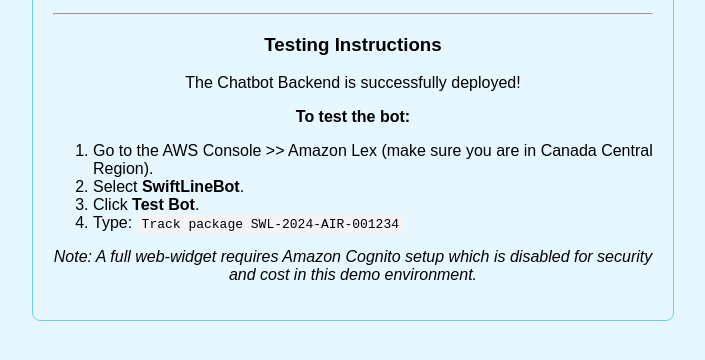
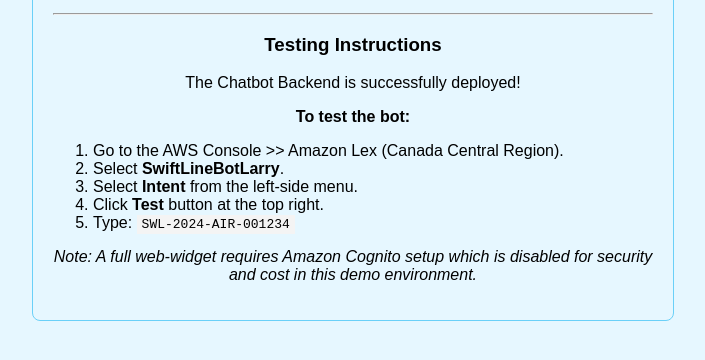
Before and after one commit to 2arry/swiftline_assessment, a plain HTML site: page frontend/index.html in a window 1280 px wide. Shown: the part 180-540 px from the top of the page, without its empty margins (287-992 px from the left). Drawn offline with Linux system fonts and the light colour scheme.

Commit message:
HTML Change

```diff
--- a/frontend/index.html
+++ b/frontend/index.html
@@ -19,10 +19,11 @@
         <p>The Chatbot Backend is successfully deployed!</p>
         <p><strong>To test the bot:</strong></p>
         <ol style="text-align: left;">
-            <li>Go to the AWS Console >> Amazon Lex (make sure you are in Canada Central Region).</li>
-            <li>Select <strong>SwiftLineBot</strong>.</li>
-            <li>Click <strong>Test Bot</strong>.</li>
-            <li>Type: <code>Track package SWL-2024-AIR-001234</code></li>
+            <li>Go to the AWS Console >> Amazon Lex (Canada Central Region).</li>
+            <li>Select <strong>SwiftLineBotLarry</strong>.</li>
+            <li>Select <strong>Intent</strong> from the left-side menu.</li>
+            <li>Click <strong>Test</strong> button at the top right.</li>
+            <li>Type: <code>SWL-2024-AIR-001234</code></li>
         </ol>
         <p><em>Note: A full web-widget requires Amazon Cognito setup which is disabled for security and cost in this demo environment.</em></p>
     </div>
```
